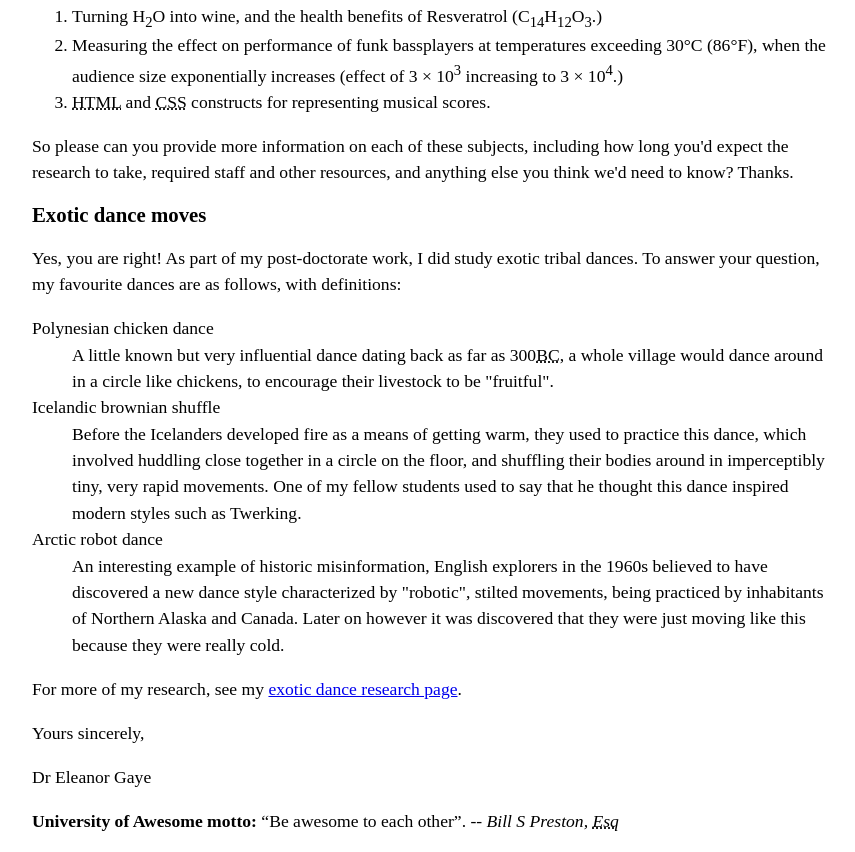
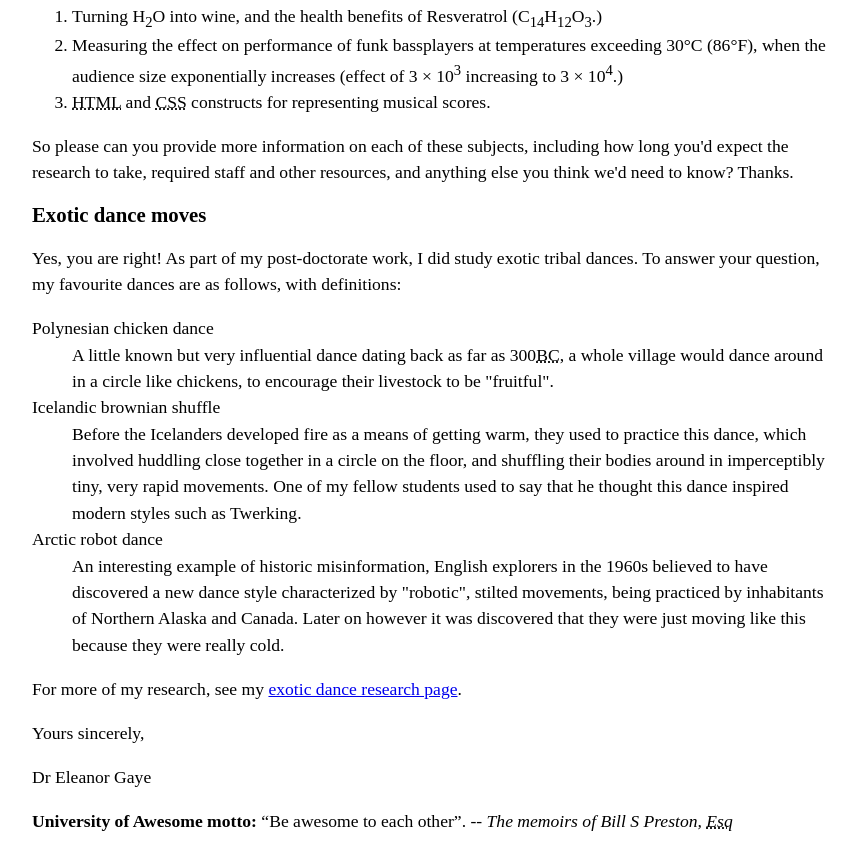
Before and after one commit to ericayh/ericayh.github.io, a plain HTML site: page letter-markup/index.html in a window 1280 px wide. Shown: the part 1040-1892 px from the top of the page, without its empty margins (208-1063 px from the left). Drawn offline with Linux system fonts and the light colour scheme.

Commit message:
New added letter-markup

```diff
--- a/letter-markup/index.html
+++ b/letter-markup/index.html
@@ -111,6 +111,6 @@
         <p>Yours sincerely,</p>
         <p>Dr Eleanor Gaye</p>
 
-        <p><strong>University of Awesome motto:</strong> <q>Be awesome to each other</q>. <cite> -- <cite>Bill S Preston, <abbr title="Esquire">Esq</abbr></cite>
+        <p><strong>University of Awesome motto:</strong> <q>Be awesome to each other</q>. -- <cite> The memoirs of Bill S Preston, <abbr title="Esquire">Esq</abbr></cite>
     </body>
 </html>
```
